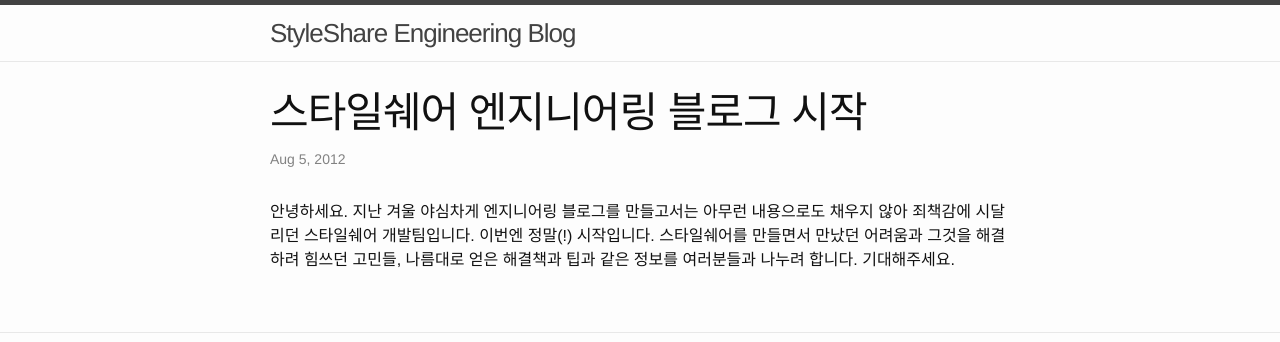
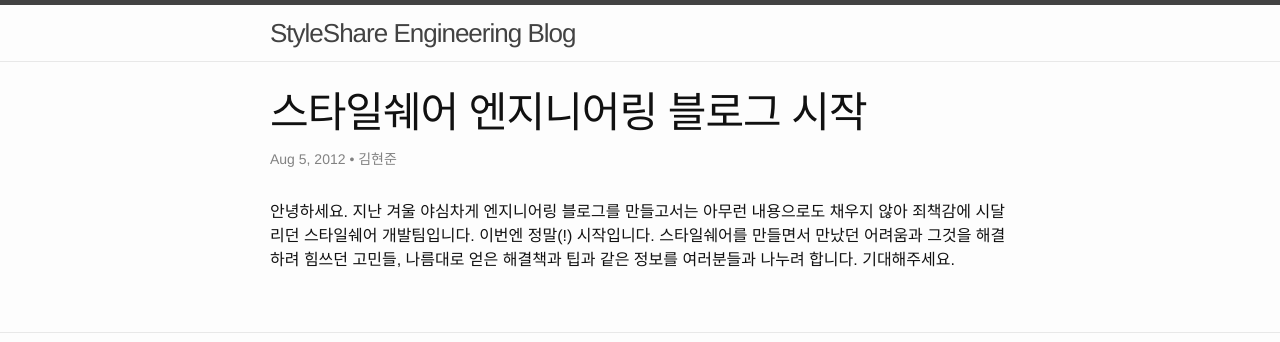
Before and after one commit to KimDarren/styleshare.github.io, a Jekyll site: the page built from _posts/2012-08-05-start.markdown, in a window 1280 px wide. Shown: the top 342 px of the page. Built offline with Jekyll 4.4.1, drawn with Linux system fonts in a browser that asks for light colours.

Commit message:
date를 지우고, author와 author-email 추가

```diff
--- a/_posts/2012-08-05-start.markdown
+++ b/_posts/2012-08-05-start.markdown
@@ -1,7 +1,8 @@
 ---
 layout: post
 title: 스타일쉐어 엔지니어링 블로그 시작
-date: 2012-08-05 00:00:00
+author: 김현준
+author-email: khj@stylesha.re
 publish: true
 ---
 
--- a/_posts/2012-08-05-styleshare-service-stack.markdown
+++ b/_posts/2012-08-05-styleshare-service-stack.markdown
@@ -1,7 +1,8 @@
 ---
 layout: post
 title: StyleShare 서비스의 구조
-date: 2012-08-05 00:00:01
+author: 김현준
+author-email: khj@stylesha.re
 publish: true
 ---
 
--- a/_posts/2014-02-06-git-push-force.markdown
+++ b/_posts/2014-02-06-git-push-force.markdown
@@ -1,7 +1,8 @@
 ---
 layout: post
 title: "`git push —force` 이야기"
-date: 2014-02-06 00:00:00
+author: 김현준
+author-email: khj@stylesha.re
 publish: true
 ---
 
--- a/_posts/2014-08-15-recruiting.markdown
+++ b/_posts/2014-08-15-recruiting.markdown
@@ -1,7 +1,8 @@
 ---
 layout: post
 title: StyleShare 개발자 채용
-date: 2014-08-15 00:00:00
+author: 김현준
+author-email: khj@stylesha.re
 publish: true
 ---
 
```
